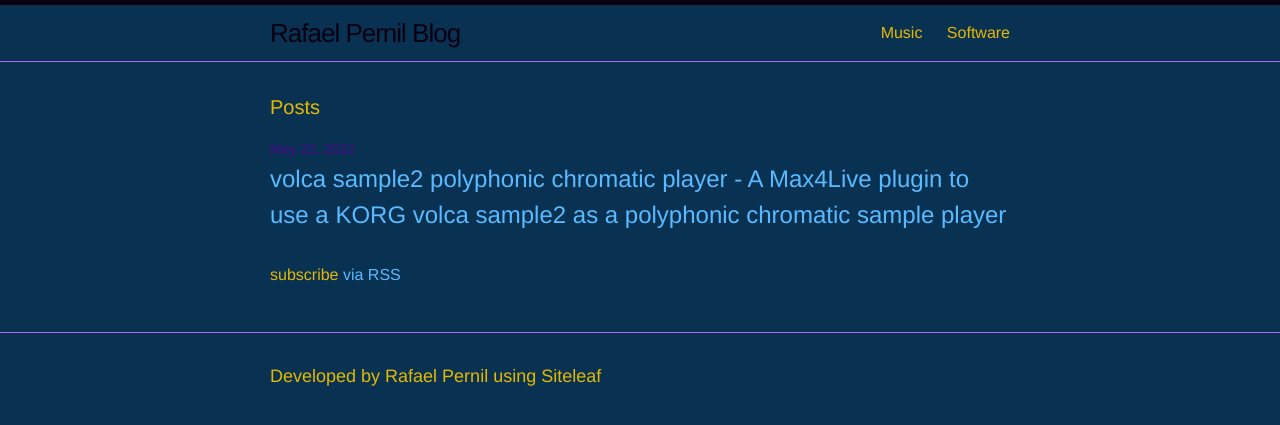
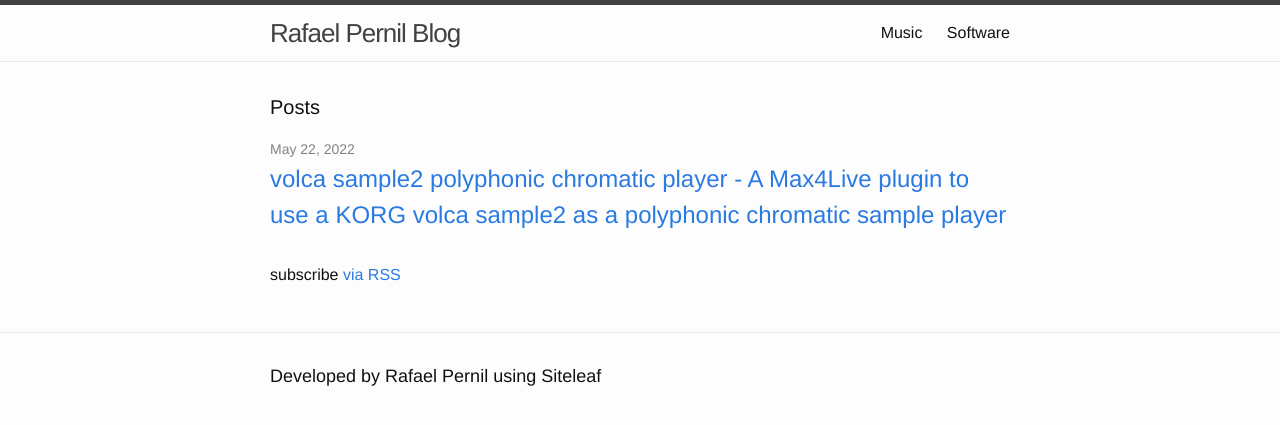
Before and after one commit to rafaelpernil2/blog-en, a Jekyll site: the page built from index.html, in a window 1280 px wide. Shown: the top 425 px of the page. Built offline with Jekyll 4.4.1, drawn with Linux system fonts in a browser that asks for light colours.

Commit message:
fix: Restore default colors

```diff
--- a/css/main.scss
+++ b/css/main.scss
@@ -14,11 +14,11 @@ $base-line-height: 1.5;
 
 $spacing-unit:     30px;
 
-$text-color:       #E6B802;
-$background-color: #093252;
-$brand-color:      #5ABAFF;
+$text-color:       #111;
+$background-color: #fdfdfd;
+$brand-color:      #2a7ae2;
 
-$grey-color:       #49088A;
+$grey-color:       #828282;
 $grey-color-light: lighten($grey-color, 40%);
 $grey-color-dark:  darken($grey-color, 25%);
 
```
